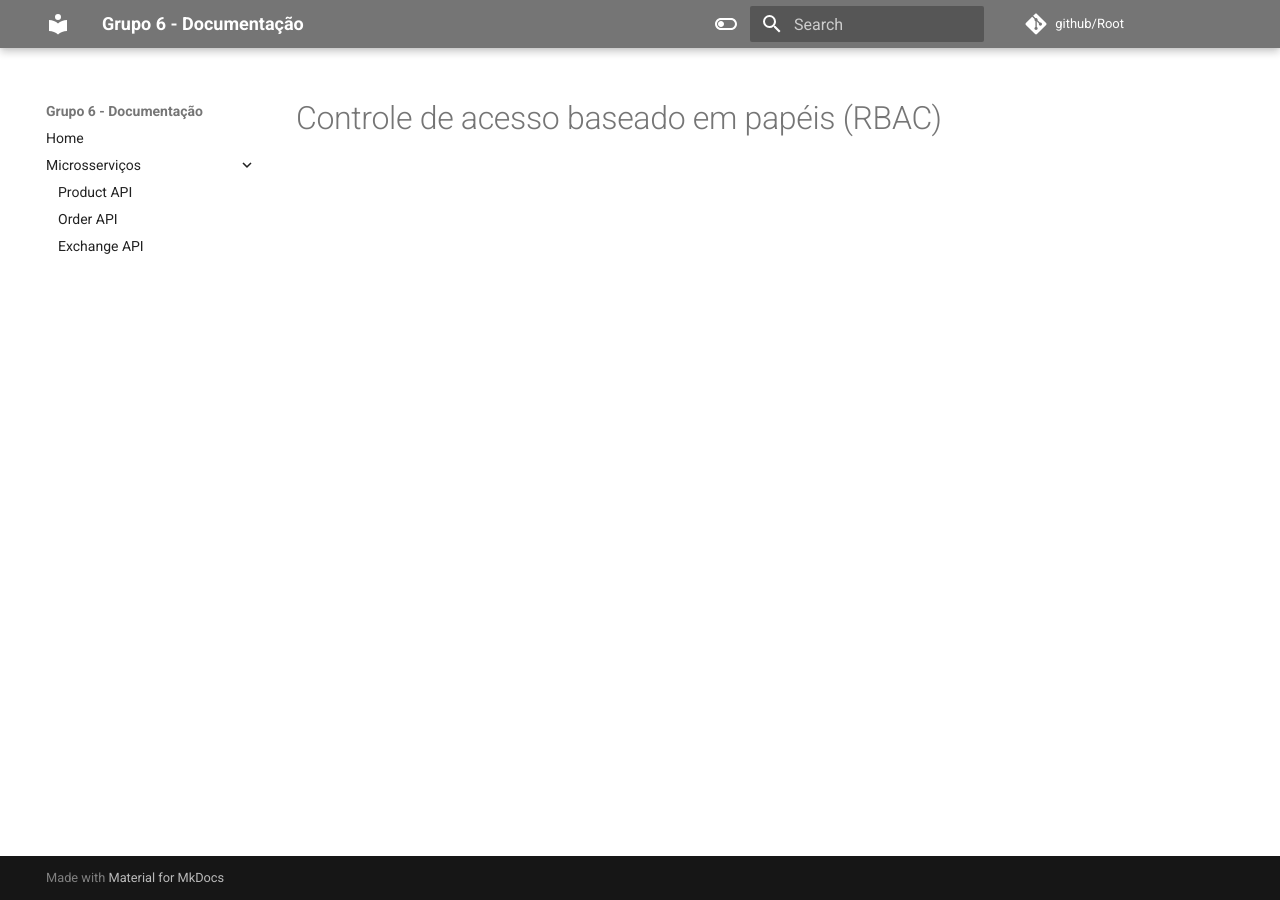
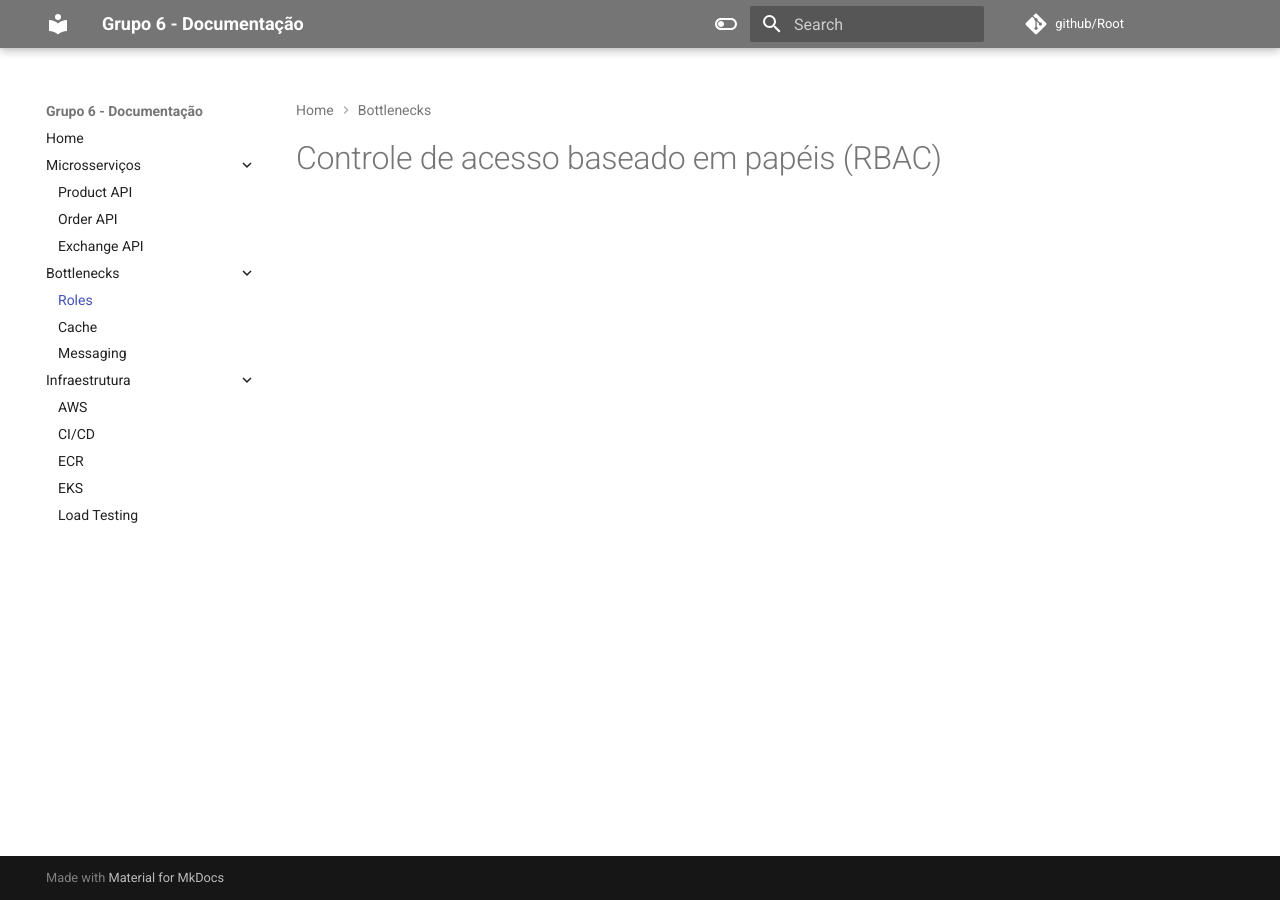
Before and after one commit to Cynthia-Valente-Microsservicos/Root, an MkDocs documentation site: the page built from docs/bottlenecks/roles.md, in a window 1280 px wide. Built offline with MkDocs 1.6.1 and Material for MkDocs 9.7.7, drawn with Linux system fonts in a browser that asks for light colours; comment, search, counter and statistics services are not loaded.

Commit message:
adding more md files

```diff
--- a/mkdocs.yml
+++ b/mkdocs.yml
@@ -134,3 +134,13 @@ nav:
     - Product API: service/product-api.md
     - Order API: service/order-api.md
     - Exchange API: service/exchange-api.md
+  - Bottlenecks:
+    - Roles: bottlenecks/roles.md
+    - Cache: bottlenecks/redis.md
+    - Messaging: bottlenecks/messaging.md
+  - Infraestrutura:
+    - AWS: infrastructure/aws.md
+    - CI/CD: infrastructure/ci-cd.md
+    - ECR: infrastructure/ecr.md
+    - EKS: infrastructure/eks.md
+    - Load Testing: infrastructure/load-testing.md
```
Also changed, not shown: docs/bottlenecks/messaging.md (added, +1 -0 lines), docs/bottlenecks/redis.md (+1 -0 lines), docs/index.md (+0 -5 lines), docs/paas-costs-sla.md (+1 -0 lines).
